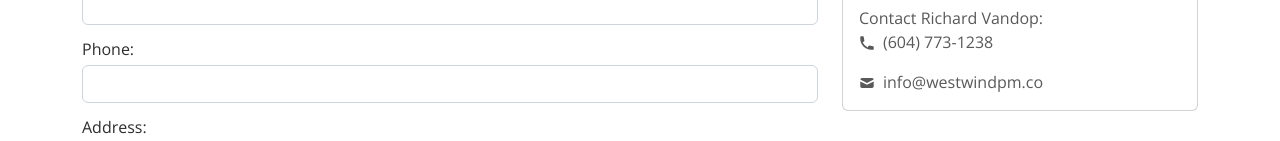
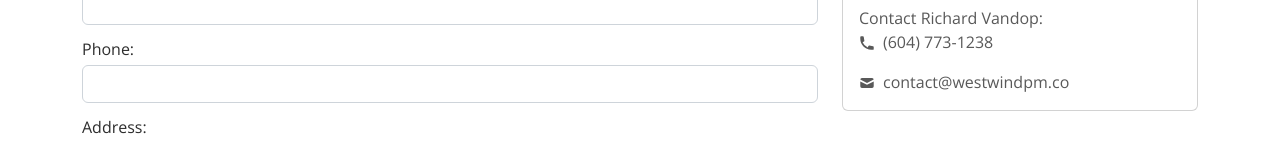
Before and after one commit to markvandop/westwind, a React (Create React App) app: page /contact in a window 1280 px wide. Shown: the part 280-421 px from the top of the page. Built offline with nearby package versions, Linux system fonts and the light colour scheme.

Commit message:
contact email update

```diff
--- a/src/pages/Contact/index.js
+++ b/src/pages/Contact/index.js
@@ -155,7 +155,7 @@ export function Contact() {
                 </Card.Text>
                 <Card.Text>
                   <HiMail />
-                  info@westwindpm.co
+                  contact@westwindpm.co
                 </Card.Text>
               </Card.Body>
             </Card>
```
